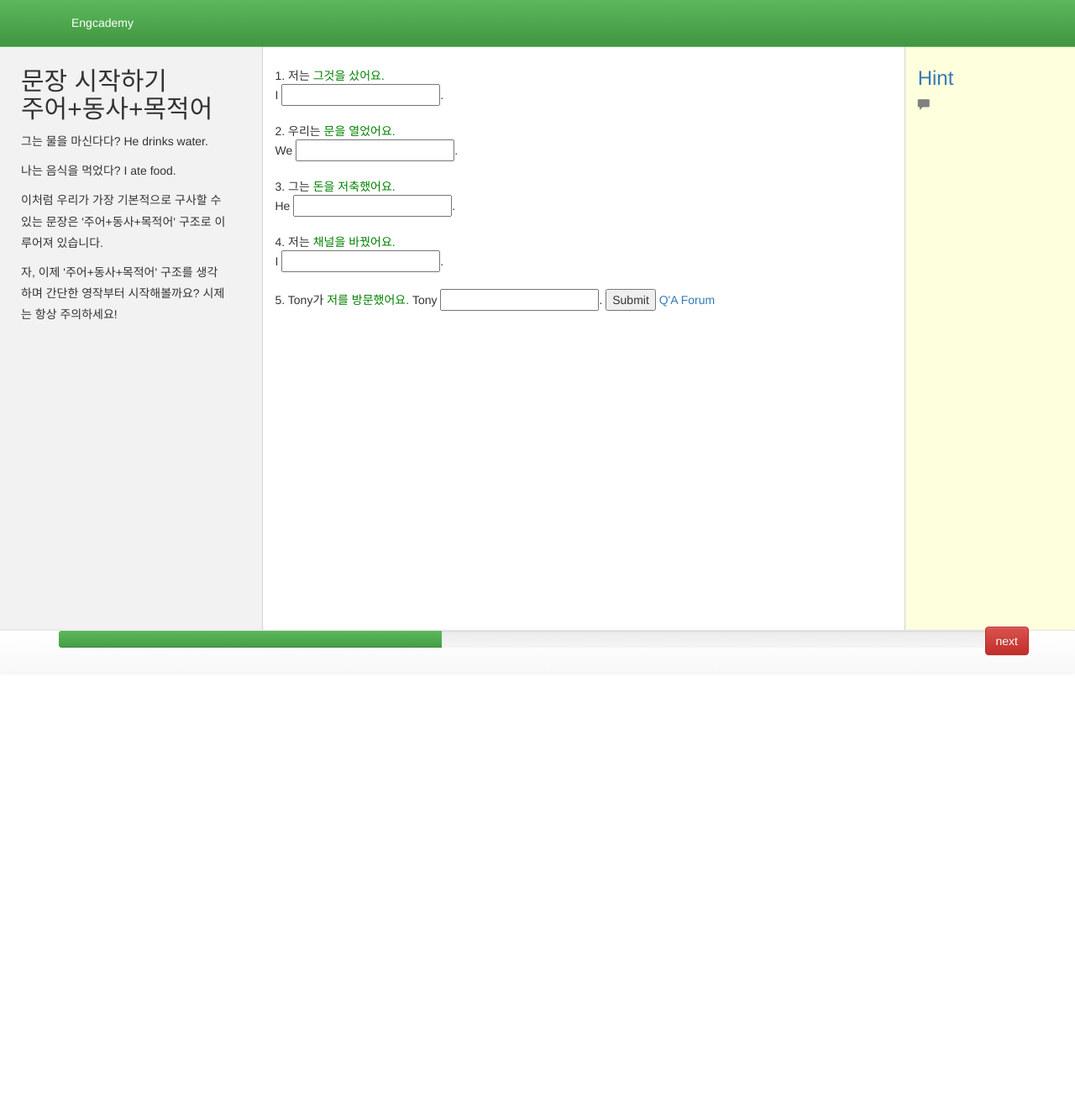
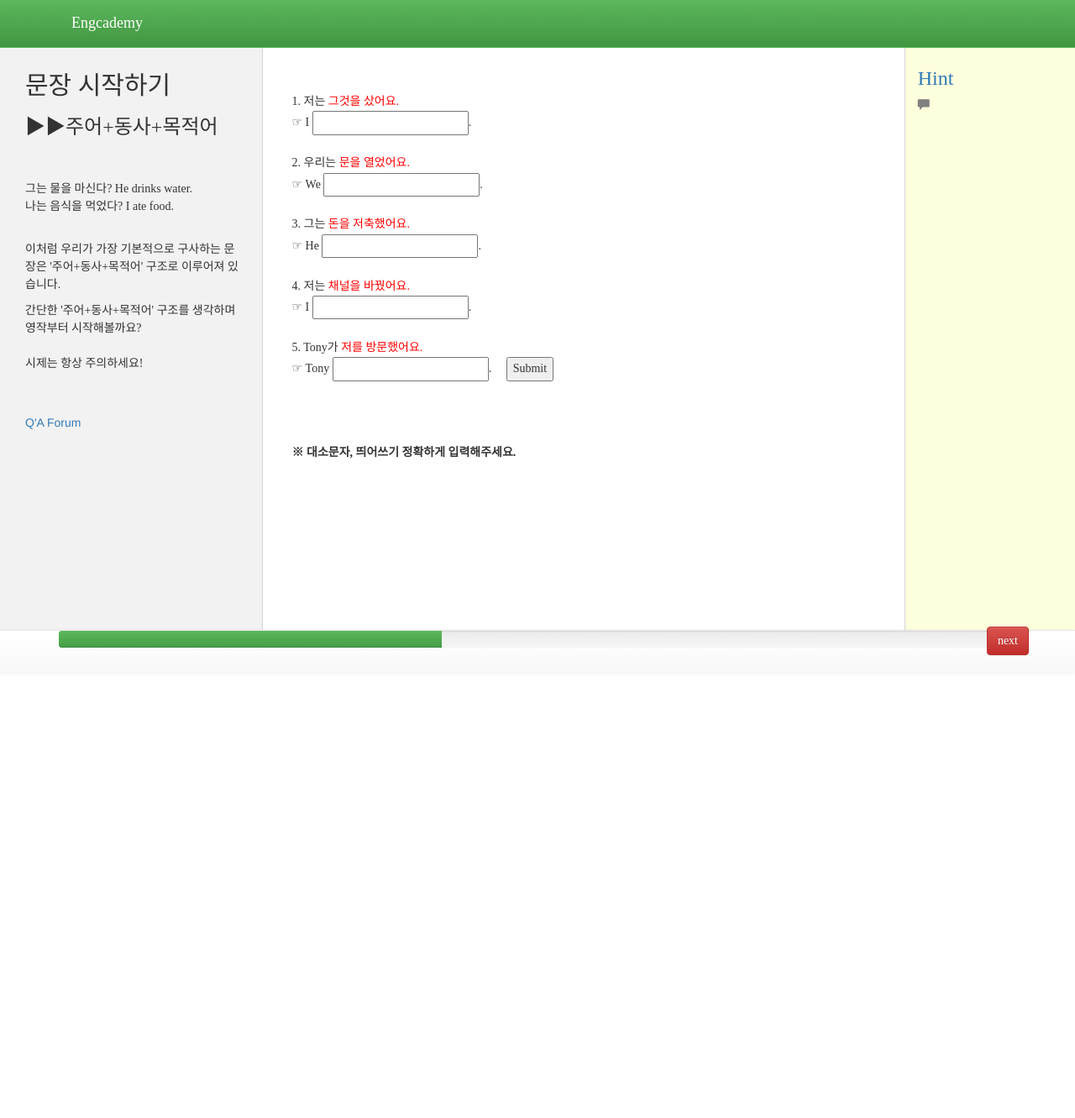
Before and after one commit to kimshangyup/engcademy2, a Flask app: page /engcademy/0 in a window 1280 px wide. Shown: the whole page at 84% size. Before the commit the page ends 781 px from the top, so only its background shows below. Run offline with Flask 2, Linux system fonts and the light colour scheme; some libraries are stand-ins or nearby versions; some web fonts are replaced.

Commit message:
font style hanna

```diff
--- a/templates/engcademy0.html
+++ b/templates/engcademy0.html
@@ -1,5 +1,3 @@
-
-
   <html>
   <head>
     <title>Engcademy</title>
@@ -18,113 +16,128 @@
 
     <style>
 
-   div{
-
+      div {
             height: 100%;
       }
-   .col-md-3{
-   	padding:40px;
-   	border-right:1px solid lightgray;
-   	background-color:#F2F2F2;
-   }
-   .col-md-2{
-  border-left:1px solid lightgray;
-  background-color:#FEFFDD;
-   }
-form{
+      form {
             margin-top:70px;
       }
       h2 {
             margin-top: 40px;
+            font-family: Hanna;
       }
-h3{
-	margin-top:80px;
-}
-   p {
-      line-height: 180%
-   }
-
-.right{
-	color:green;
-}
-.wrong{
-	color:red;
-}
-.progress{
-	margin-bottom:-40px;
-}
-
-.navbar-fixed-top{
+      .navbar-fixed-top {
             background-image:linear-gradient(to bottom,#5cb85c 0,#419641 100%);
             color:white;
       }
-
-li,.glyphicon{
+      .navbar-text {
+            font-family: 'Hanna';
+            font-size: 18px;
+      }
+      li,.glyphicon {
          color:gray;
       }
-.col-md-7{
+      .col-md-3 {
+            padding: 45px;
+            padding-right: 20px;
+            border-right: 1px solid lightgray;
+            background-color: #F2F2F2;
+      }
+      .col-md-3 > h3 {
+            font-family: Hanna;
+      }
+      .col-md-3 > p {
+            font-family: '맑은 고딕';
+            line-height: 150%
+      }
+      .col-md-7 {
+            margin-top: 110px;
+            margin-left: 20px;
+            margin-right: -20px;
+            font-family: '맑은 고딕';
+            line-height: 160%
+      }
+    .col-md-2 {
+            border-left:1px solid lightgray;
+            background-color:#FEFFDD;
+      }
+      .col-md-2 > h3 {
             margin-top:80px;
+            font-family: Hanna;
       }
-
-.hint{
+      .right {
+          color:red;
+      }
+      .wrong {
+          color:red;
+      }
+      .progress {
+          margin-bottom:-40px;
+      }
+      .hint {
             color:#FEFFDD;
       }
-
-.hint_color{
+      .hint_color {
             color:gray;
       }
 
 
+    </style>
+</head>
 
-   </style>
-
-</head>
 <body>
       <nav class="navbar navbar-fixed-top">
             <div class="container">
                   <p class="navbar-text navbar-left">Engcademy <a href="#" class="navbar-link"></a></p>
-
             </div>
       </nav>
 
 <div class="row">
       <div class="col-md-3">
 
-          <h2>문장 시작하기<br> 주어+동사+목적어</h2>
+            <h2>문장 시작하기</h2> <h3> ▶▶주어+동사+목적어</h3>
 
-         <p>그는 물을 마신다다? He drinks water.</p>
+            <br><br>
 
-         <p>나는 음식을 먹었다? I ate food.</p>
+            <p> 그는 물을 마신다?  He drinks water.<br> 나는 음식을 먹었다?  I ate food.</p>
 
-         <p>이처럼 우리가 가장 기본적으로 구사할 수 있는 문장은 '주어+동사+목적어' 구조로 이루어져 있습니다.</p>
+            <br>
 
-         <p>자, 이제 '주어+동사+목적어' 구조를 생각하며 간단한 영작부터 시작해볼까요? 시제는 항상 주의하세요!</p>
+            <p>이처럼 우리가 가장 기본적으로 구사하는 문장은 '주어+동사+목적어' 구조로 이루어져 있습니다.</p>
+
+            <p>간단한 '주어+동사+목적어' 구조를 생각하며 영작부터 시작해볼까요? <br><br> 시제는 항상 주의하세요!</p>
+
+            <br><br>
+
+            <a href="/qna">Q'A Forum</a>
 
       </div>
+
+
       <div class="col-md-7">
 
             <!--here-->
 
             1. 저는 <span class="right">그것을 샀어요.</span><br>
-   I <input type="text" id="q0">. <span id="s0"></span><br><br>
+            ☞  I <input type="text" id="q0">. <span id="s0"></span><br><br>
             2. 우리는 <span class="right">문을 열었어요.</span><br>
-   We <input type="text" id="q1">. <span id="s1"></span><br><br>
+            ☞ We <input type="text" id="q1">. <span id="s1"></span><br><br>
             3. 그는 <span class="right">돈을 저축했어요.</span><br>
-   He <input type="text" id="q2">. <span id="s2"></span><br><br>
+            ☞ He <input type="text" id="q2">. <span id="s2"></span><br><br>
             4. 저는 <span class="right">채널을 바꿨어요.</span><br>
-   I <input type="text" id="q3">. <span id="s3"></span><br><br>
-   5. Tony가 <span class="right">저를 방문했어요.</span>
-   Tony <input type="text" id="q4">. <span id="s4"></span>
-   <input type="submit" id="submit">
+            ☞ I <input type="text" id="q3">. <span id="s3"></span><br><br>
+            5. Tony가 <span class="right">저를 방문했어요.</span><br>
+            ☞ Tony <input type="text" id="q4">. <span id="s4"></span> &nbsp;&nbsp;&nbsp;
+            <input type="submit" id="submit"><br><br>
 
+            <br><br>
 
-
-
-
-<a href="/qna">Q'A Forum</a>
-
+            <div class="ps">
+                  <h5><strong>※ 대소문자, 띄어쓰기 정확하게 입력해주세요.</strong></h5>
+            </div>
 
       </div>
+
       <div class="col-md-2">
             <h3><a  id="hint_title" href="#">Hint</a> </h3><span class="glyphicon glyphicon-comment"></span>
                   <ul>
@@ -139,11 +152,8 @@ li,.glyphicon{
                          <li class="hint">the</li>
                          <li class="hint">door</li>
                          <li class="hint">me</li>
-
                   </ul>
-
        </div>
-
 </div>
 
 <nav class="navbar navbar-default navbar-fixed-bottom">
@@ -182,22 +192,18 @@ var submit_ment=function(){
                           $('#s'+i)[0].innerHTML=msg['ment'][i];
                           $('#s'+i)[0].className=msg['ment'][i];
                           }
+
                           if(msg['ment']==['right','right','right','right','right']){
                                 alert('Great');
                           }
-
                    }
             })
       }
 
             $('#submit').on('click',submit_ment)
-
-
             $("#hint_title").click(function(){
             $(".hint").toggleClass("hint_color");
             });
-
-
       })
 
 </script>
```
Lines whose indentation alone changed are shown as unchanged.
